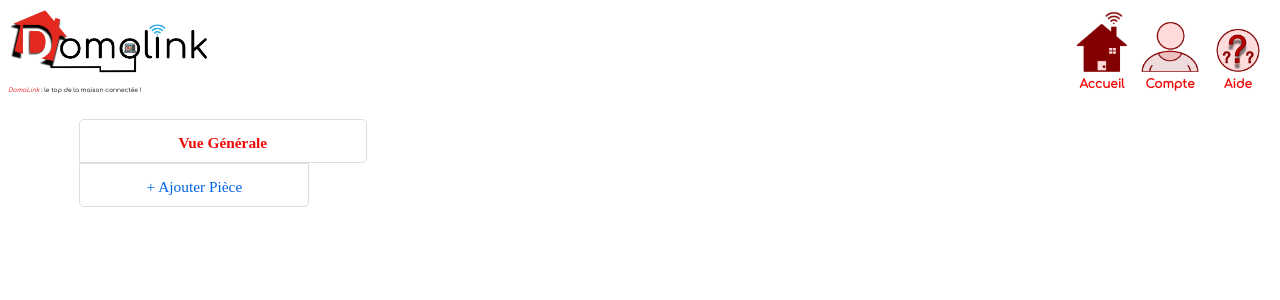
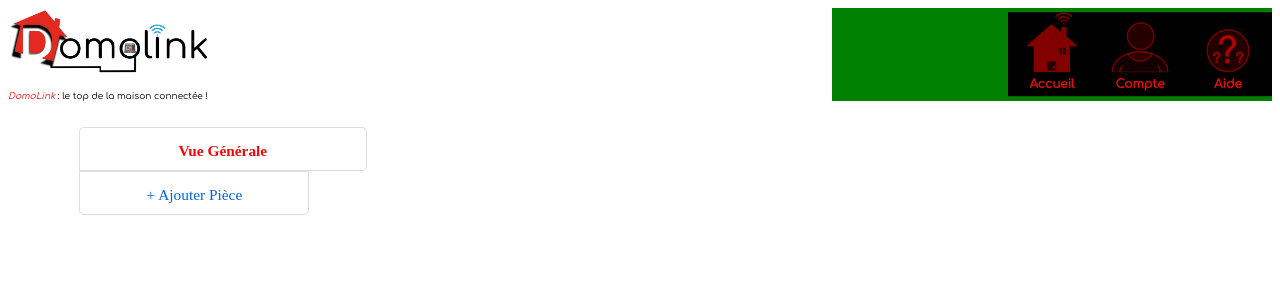
Before and after one commit to diegoouensanga/G5D-Domolink, a PHP site: page /gererSonDomicile.php?piece=VueGenerale in a window 1280 px wide. Shown: the top 300 px of the page. Run offline with PHP 8.4, Linux system fonts and the light colour scheme; the visitor is signed in with stand-in values (Sample User, id 1); data that the repository does not hold is empty.

Commit message:
ajustement taille header

```diff
--- a/header.php
+++ b/header.php
@@ -8,11 +8,11 @@
   <?php if($_SERVER['PHP_SELF'] != "/connexion.php"): ?>
   <div class="topMenu">
     <div class="menuItem">
-      <a href="a"><img draggable="false" src="aide.png" alt="DomoLink" width = 60vw/></a>
+      <a href="a"><img draggable="false" src="aide.png" alt="DomoLink" width = 60px/></a>
       <a href="default.asp"  class="caption">Aide</a>
     </div>
     <div class="menuItem">
-      <a href="a"><img href="default.asp" draggable="false" href="" src="compte.png" alt="DomoLink" width = 60vw/></a>
+      <a href="a"><img href="default.asp" draggable="false" href="" src="compte.png" alt="DomoLink" width = 60px/></a>
       <a href="default.asp" class="caption" >Compte</a>
     </div>
     <!--<div class="menuItem">
@@ -20,7 +20,7 @@
       <a href="default.asp" class="caption" >Gérer</a>
     </div>-->
     <div class="menuItem">
-      <a href="a"><img href="default.asp" draggable="false" href="" src="accueil.png" alt="DomoLink" width = 60vw/></a>
+      <a href="a"><img href="default.asp" draggable="false" href="" src="accueil.png" alt="DomoLink" width = 60px/></a>
       <a href="default.asp" class="caption" >Accueil</a>
     </div>
   </div>
@@ -37,6 +37,7 @@
 }
 header
 {
+  height : 10%;
   display : flex;
   width : 100%;
   margin-bottom:2%;
@@ -51,14 +52,18 @@ header
 }
 .slogan{
   font-family: "Comfortaa-Regular";
-  font-size: 1%;
+  width : 100%;
+  font-size: 9px;
 }
 .topMenu {
+  background-color : green;
   display: inline;
   margin-left:auto;
-  width : 340px;
+  width : 440px;
 }
 .menuItem {
+  min-width : 60px;
+  background-color : black;
   float : right;
   width : 20%;
   display : inline-block;
```
